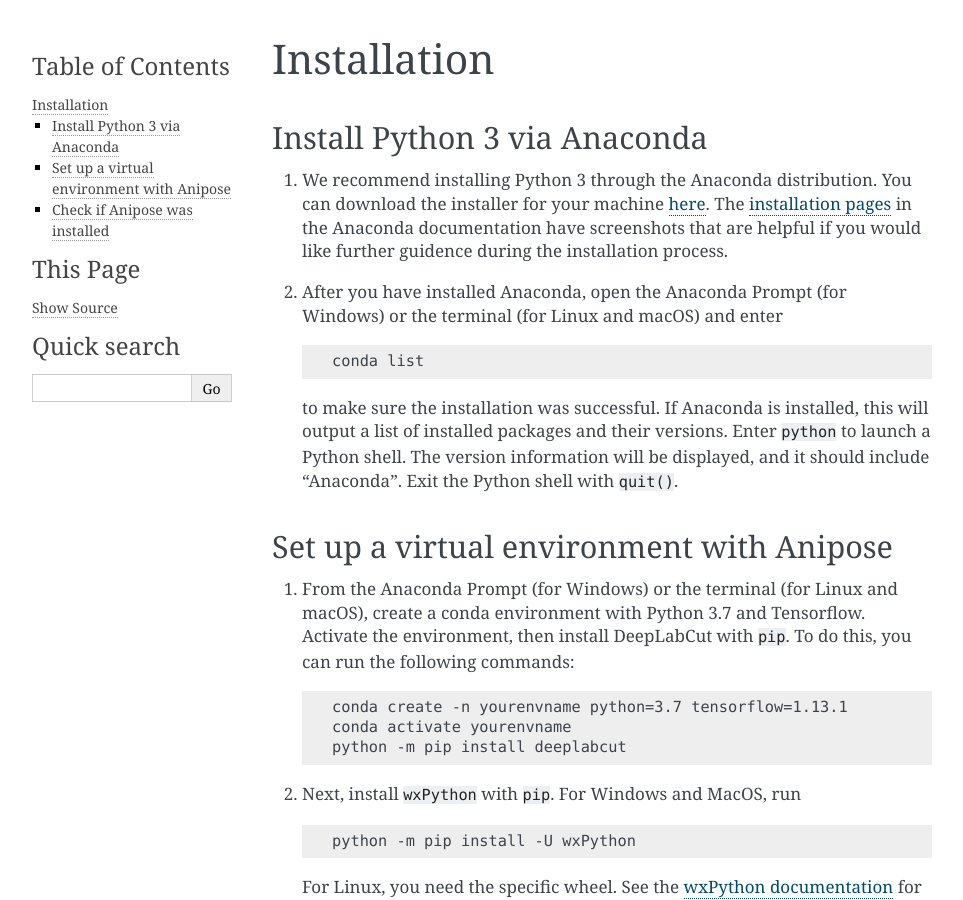
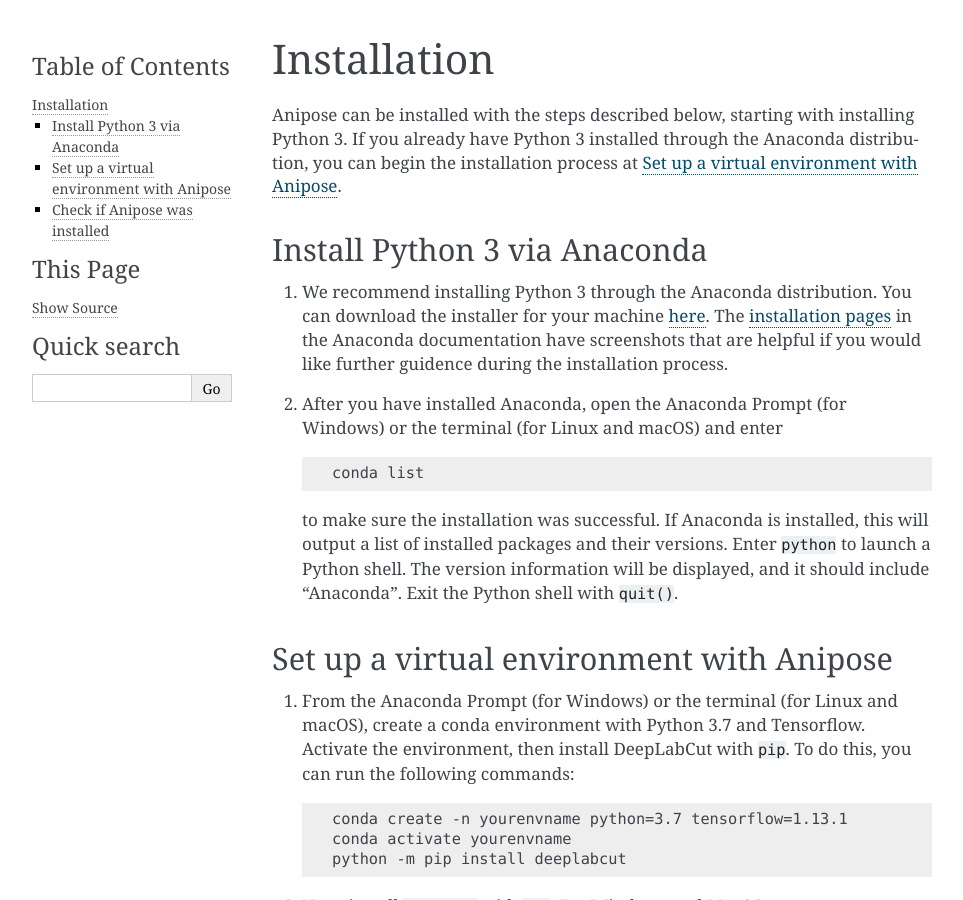
Before and after one commit to lambdaloop/anipose, a Sphinx documentation site: the page built from docs/sphinx/installation.rst, in a window 1280 px wide and 900 px high. Shown: the whole window, without its empty margins (148-1111 px from the left). Built offline with Sphinx 7.4.7, drawn with Linux system fonts in a browser that asks for light colours; pages that are not in the unit, such as notebooks, are missing from menus; some of the changed text lies outside the part shown.

Commit message:
update installation page in docs

```diff
--- a/docs/sphinx/index.rst
+++ b/docs/sphinx/index.rst
@@ -34,6 +34,7 @@
 .. toctree::
    :maxdepth: 2
 
+   installation
    params
    start2d
    start3d
--- a/docs/sphinx/installation.rst
+++ b/docs/sphinx/installation.rst
@@ -1,8 +1,12 @@
 Installation
 ############
 
+Anipose can be installed with the steps described below, starting with installing
+Python 3. If you already have Python 3 installed through the Anaconda distribution,
+you can begin the installation process at `Set up a virtual environment with Anipose`_.
+
 Install Python 3 via Anaconda
-================================
+==============================
 
 1. We recommend installing Python 3 through the Anaconda distribution.
    You can download the installer for your machine `here <https://www.anaconda.com/products/individual#macos>`_.
@@ -23,7 +27,7 @@
    Exit the Python shell with ``quit()``.
 
 Set up a virtual environment with Anipose
-============================================
+==========================================
 
 1. From the Anaconda Prompt (for Windows) or the terminal (for Linux and macOS), create
    a conda environment with Python 3.7 and Tensorflow. Activate the environment, then
@@ -61,7 +65,7 @@
        pip install --upgrade apptools
 
 Check if Anipose was installed
-=================================
+===============================
 
 1. You can check if Anipose was installed by typing
 
@@ -74,3 +78,5 @@
 
 .. figure:: anipose-tutorial/anipose_output.PNG
    :align: center
+
+Now you are all set to use Anipose!
```
